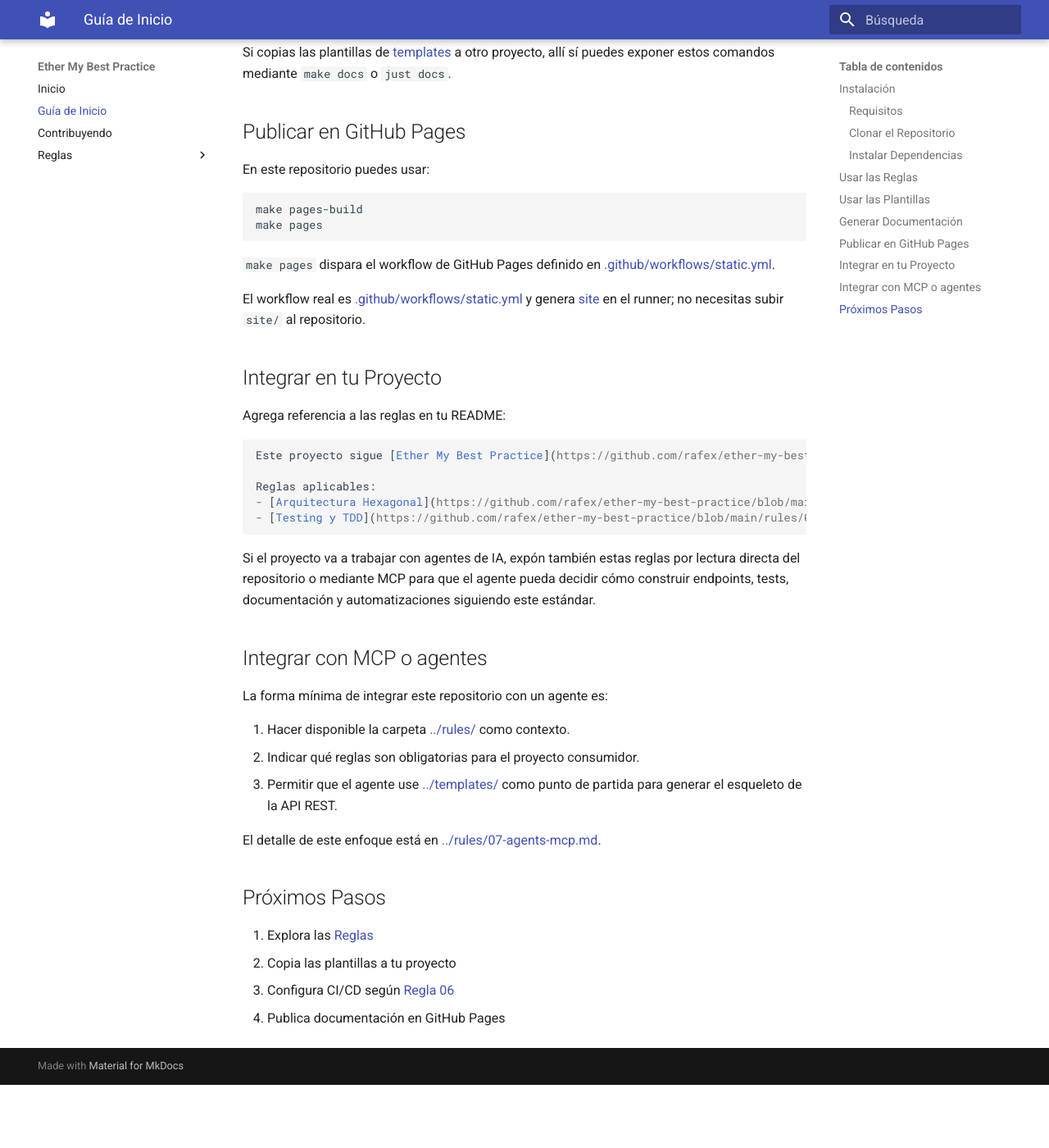
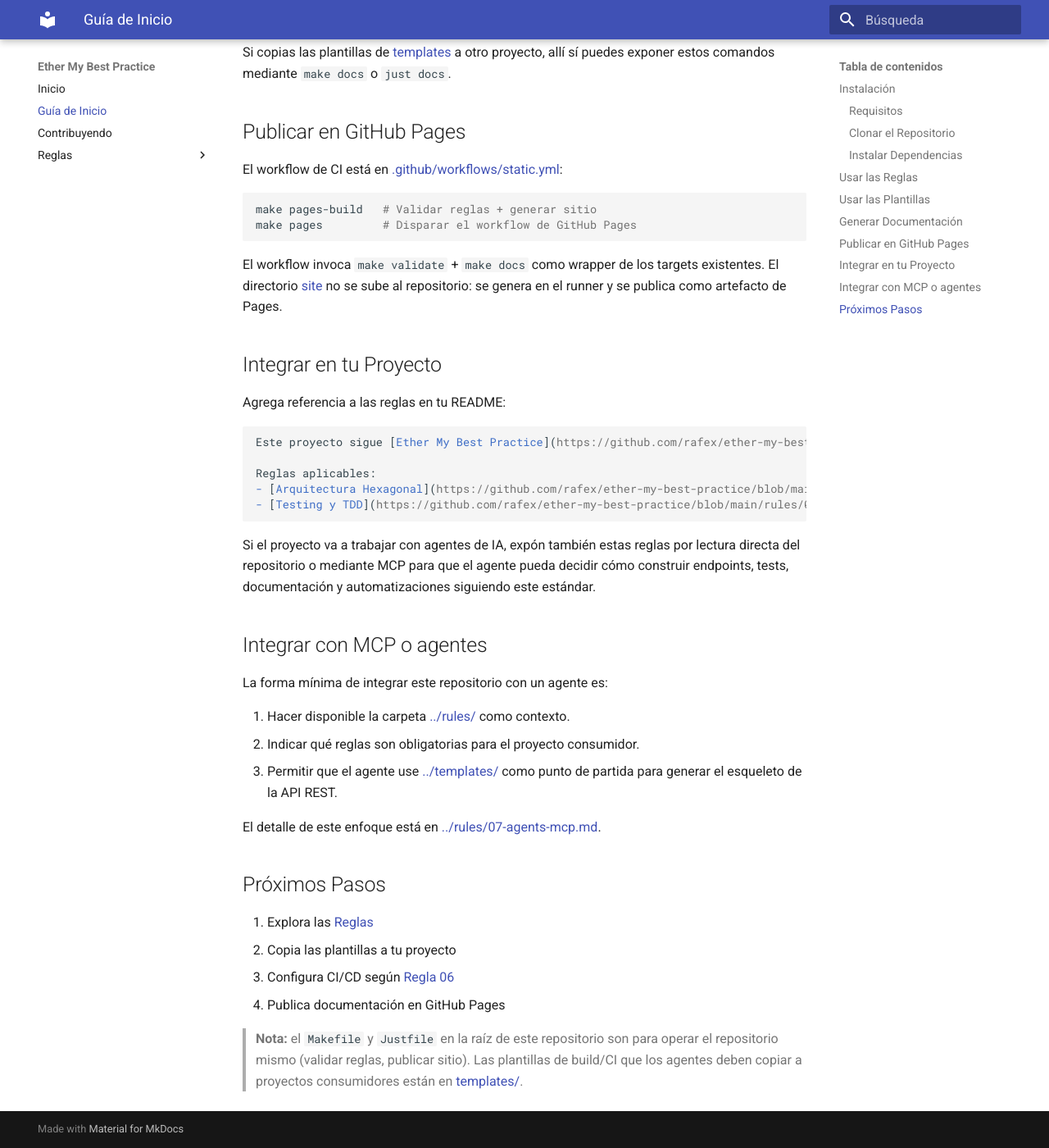
Before and after one commit to rafex/ether-my-best-practice, an MkDocs documentation site: the page built from docs/getting-started.md, in a window 1280 px wide and 1400 px high, scrolled down 1539 px. Shown: the whole window at 82% size. Built offline with MkDocs 1.6.1 and Material for MkDocs 9.7.7, drawn with Linux system fonts in a browser that asks for light colours; before the commit the page ends 2862 px from its top, so only the background shows below that; some of the changed text lies outside the part shown.

Commit message:
refactor: simplify build orchestration

````diff
--- a/docs/getting-started.md
+++ b/docs/getting-started.md
@@ -52,28 +52,26 @@
 
 ```bash
 # Construir sitio estático
-mkdocs build
+make docs
 
 # Visualizar localmente
-mkdocs serve
+make serve
 ```
 
 Luego abre `http://localhost:8000`
 
-Si copias las plantillas de [templates](templates) a otro proyecto, allí sí puedes exponer estos comandos mediante `make docs` o `just docs`.
+Si copias las plantillas de [templates](../templates) a otro proyecto, allí sí puedes exponer estos comandos mediante `make docs` o `just docs`.
 
 ## Publicar en GitHub Pages
 
-En este repositorio puedes usar:
+El workflow de CI está en [.github/workflows/static.yml](../.github/workflows/static.yml):
 
 ```bash
-make pages-build
-make pages
+make pages-build   # Validar reglas + generar sitio
+make pages         # Disparar el workflow de GitHub Pages
 ```
 
-`make pages` dispara el workflow de GitHub Pages definido en [.github/workflows/static.yml](../.github/workflows/static.yml).
-
-El workflow real es [.github/workflows/static.yml](../.github/workflows/static.yml) y genera [site](../site/) en el runner; no necesitas subir `site/` al repositorio.
+El workflow invoca `make validate` + `make docs` como wrapper de los targets existentes. El directorio [site](../site/) no se sube al repositorio: se genera en el runner y se publica como artefacto de Pages.
 
 ## Integrar en tu Proyecto
 
@@ -105,3 +103,5 @@
 2. Copia las plantillas a tu proyecto
 3. Configura CI/CD según [Regla 06](../rules/06-ci-cd.md)
 4. Publica documentación en GitHub Pages
+
+> **Nota:** el `Makefile` y `Justfile` en la raíz de este repositorio son para operar el repositorio mismo (validar reglas, publicar sitio). Las plantillas de build/CI que los agentes deben copiar a proyectos consumidores están en [templates/](../templates/).
````
Also changed, not shown: README.md (+15 -14 lines), rules/00-index.md (+14 -8 lines), rules/01-build-tooling.md (+2 -0 lines), rules/06-ci-cd.md (+2 -0 lines), 10 other files.
